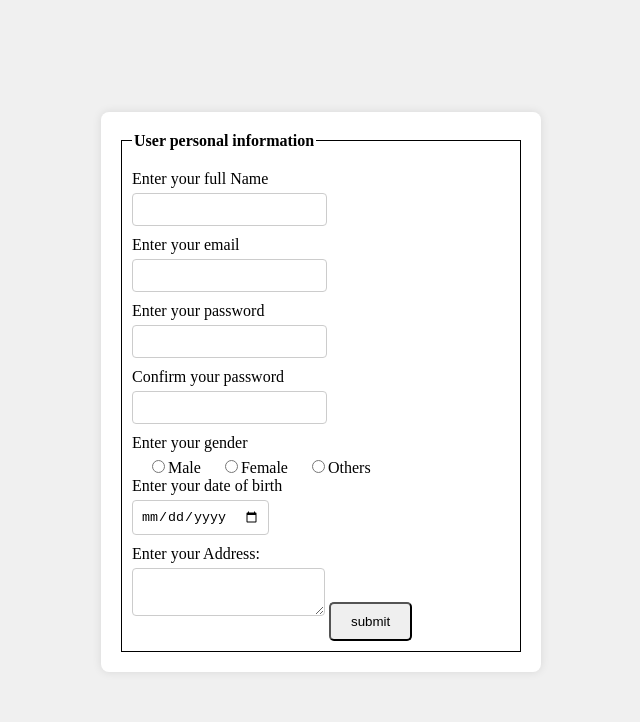
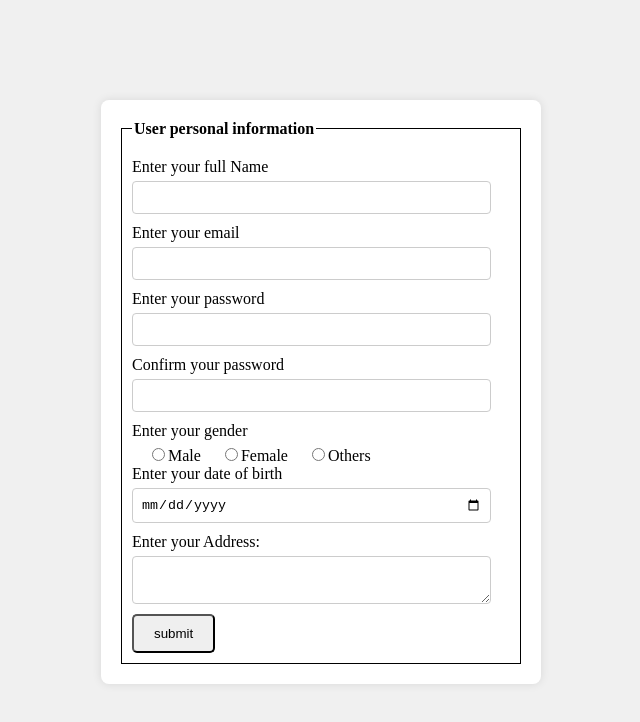
Before and after one commit to maneeshavedicherla6/HTML5, a plain HTML site: page HTML5/form.html in a window 1280 px wide. Shown: the whole page, without its empty margins (319-959 px from the left). Drawn offline with Linux system fonts and the light colour scheme.

Commit message:
new update

```diff
--- a/HTML5/form.html
+++ b/HTML5/form.html
@@ -43,7 +43,7 @@
 				input[type="password"],
 				textarea,
 				input[type="date"] {
-					width: calc(100%-10px);
+					width: 95%;
 					padding: 8px;
 					margin-bottom: 10px;
 					box-sizing: border-box;
```
